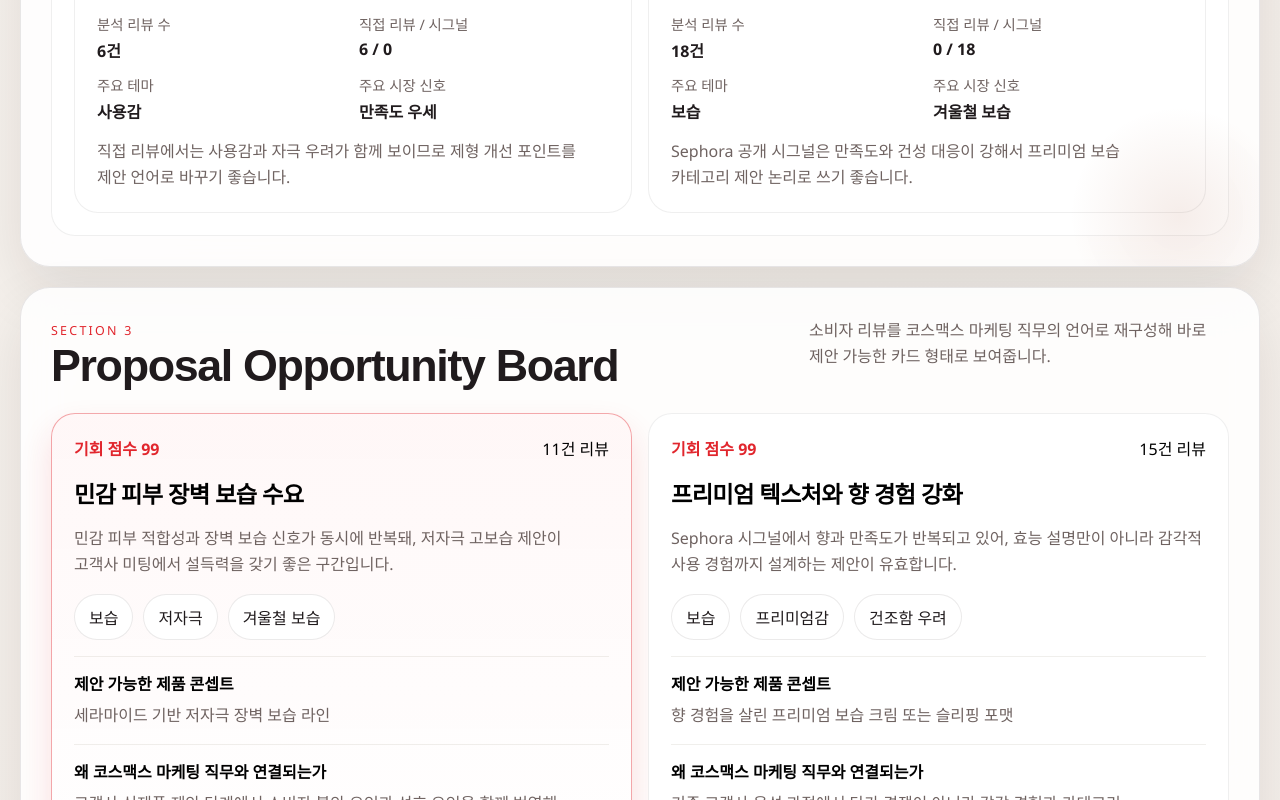
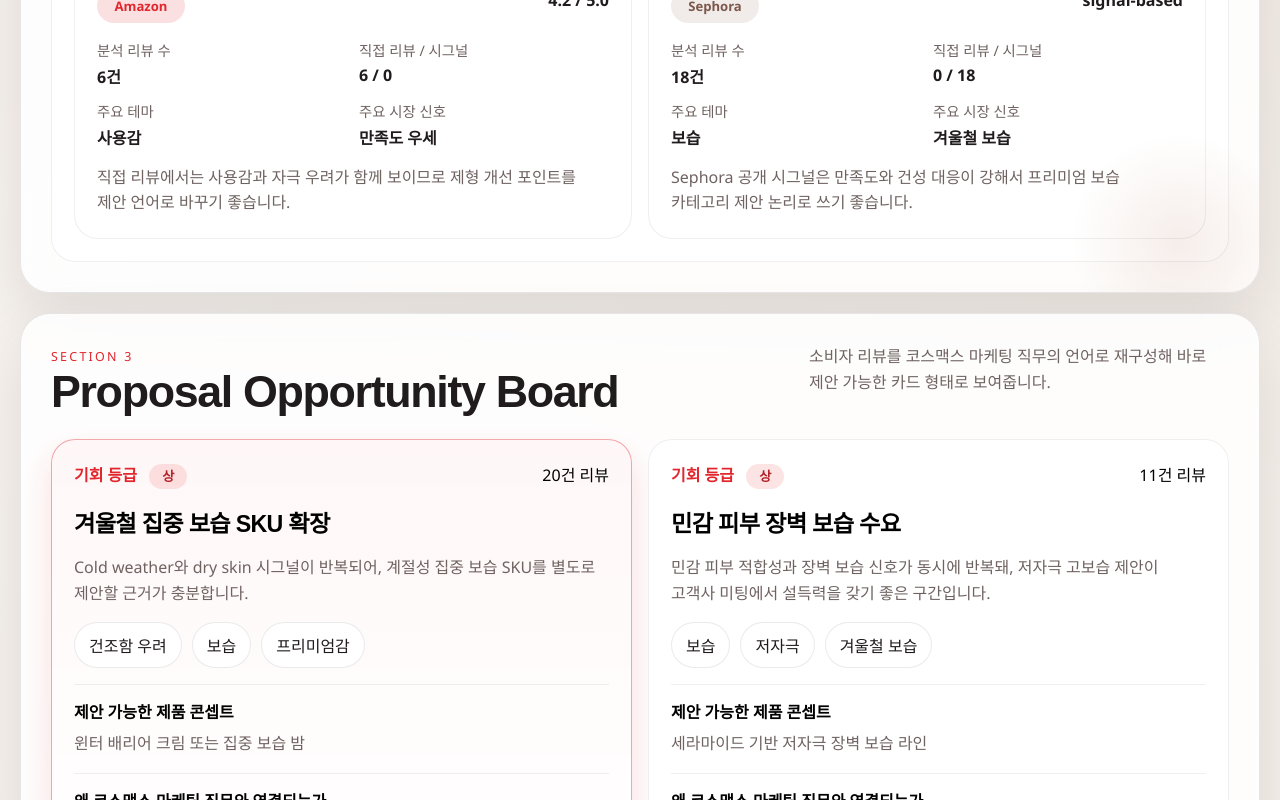
Before and after one commit to daseul1226/cosmax-consumer-sensing-portfolio, a Next.js app: page / in a window 1280 px wide. Shown: the part 2608-3408 px from the top of the page. Built offline with nearby package versions, Linux system fonts and the light colour scheme; a web font is replaced by a local one.

Commit message:
Switch opportunity score to tier grading

```diff
--- a/app/globals.css
+++ b/app/globals.css
@@ -473,6 +473,13 @@ input:focus {
   grid-template-columns: repeat(3, minmax(0, 1fr));
 }
 
+.proposal-summary-top {
+  display: flex;
+  align-items: center;
+  justify-content: space-between;
+  gap: 12px;
+}
+
 .channel-card dl {
   display: grid;
   grid-template-columns: repeat(2, minmax(0, 1fr));
@@ -565,6 +572,77 @@ input:focus {
   color: var(--ink);
   font-weight: 600;
   line-height: 1.6;
+}
+
+.level-badge {
+  display: inline-flex;
+  align-items: center;
+  justify-content: center;
+  min-width: 38px;
+  padding: 6px 10px;
+  border-radius: 999px;
+  font-style: normal;
+  font-size: 0.82rem;
+  font-weight: 800;
+  line-height: 1;
+}
+
+.level-badge.high {
+  background: rgba(225, 38, 45, 0.12);
+  color: #b32026;
+}
+
+.level-badge.medium {
+  background: rgba(140, 98, 84, 0.14);
+  color: #7a5447;
+}
+
+.level-badge.low {
+  background: rgba(32, 27, 29, 0.08);
+  color: #5d5350;
+}
+
+.opportunity-top em {
+  margin-left: 8px;
+}
+
+.opportunity-criteria {
+  display: grid;
+  gap: 14px;
+  margin-top: 18px;
+  padding: 22px;
+  border-radius: 24px;
+  border: 1px solid rgba(32, 27, 29, 0.08);
+  background: rgba(255, 250, 248, 0.9);
+}
+
+.opportunity-criteria > strong {
+  font-size: 1.05rem;
+}
+
+.criteria-grid {
+  display: grid;
+  grid-template-columns: repeat(3, minmax(0, 1fr));
+  gap: 14px;
+}
+
+.criteria-item {
+  display: grid;
+  gap: 10px;
+  padding: 18px;
+  border-radius: 20px;
+  border: 1px solid rgba(32, 27, 29, 0.07);
+  background: rgba(255, 255, 255, 0.92);
+}
+
+.criteria-item p,
+.criteria-note {
+  color: var(--muted);
+  line-height: 1.65;
+}
+
+.criteria-note {
+  font-size: 0.95rem;
 }
 
 .opportunity-card.active {
@@ -726,6 +804,7 @@ input:focus {
   .stats-grid,
   .workflow-strip,
   .dashboard-grid,
+  .criteria-grid,
   .proposal-summary-grid {
     grid-template-columns: 1fr;
   }
--- a/components/portfolio-dashboard.tsx
+++ b/components/portfolio-dashboard.tsx
@@ -42,7 +42,21 @@ function getEvidenceKindLabel(kind: string) {
   return kind === "review_quote" ? "공개 리뷰 인용" : "리뷰 시그널";
 }
 
+function getOpportunityLevel(score: number) {
+  if (score >= 85) {
+    return { label: "상", tone: "high" as const };
+  }
+
+  if (score >= 70) {
+    return { label: "중", tone: "medium" as const };
+  }
+
+  return { label: "하", tone: "low" as const };
+}
+
 function EvidenceDetail({ card, evidence }: { card: OpportunityCard; evidence: EnrichedEvidence }) {
+  const evidenceLevel = getOpportunityLevel(evidence.opportunity_score);
+
   return (
     <article className="detail-card">
       <div className="detail-header">
@@ -54,8 +68,8 @@ function EvidenceDetail({ card, evidence }: { card: OpportunityCard; evidence: E
           <h3>{evidence.product_name}</h3>
         </div>
         <div className="detail-score">
-          <strong>{evidence.opportunity_score}</strong>
-          <span>opportunity score</span>
+          <strong>{evidenceLevel.label}</strong>
+          <span>리뷰 등급</span>
         </div>
       </div>
 
@@ -78,9 +92,7 @@ function EvidenceDetail({ card, evidence }: { card: OpportunityCard; evidence: E
         </div>
       </div>
 
-      <blockquote className="review-quote">
-        {evidence.quote_excerpt ?? evidence.review_summary}
-      </blockquote>
+      <blockquote className="review-quote">{evidence.quote_excerpt ?? evidence.review_summary}</blockquote>
 
       <div className="detail-panel muted">
         <strong>리뷰 설명</strong>
@@ -194,8 +206,8 @@ export default function PortfolioDashboard({ evidenceItems }: { evidenceItems: C
             <h1>COSMAX Consumer Sensing Proposal</h1>
             <p className="hero-description">
               이 화면은 라이브 크롤러가 아니라 <strong>실제 공개 리뷰 인용과 상품 페이지 시그널을 수동 큐레이션한 데이터셋</strong>
-              을 기반으로 작동합니다. 현재는 <strong>{evidenceItems.length}건</strong>의 공개 리뷰를 기준으로 분석했지만, 입사 후에는 더 많은
-              글로벌 리뷰 데이터를 확보하고 사내 데이터까지 함께 분석해 인사이트의 정확도와 제안의 완성도를 더욱 높이고 싶습니다.
+              을 기반으로 작동합니다. 현재는 <strong>{evidenceItems.length}건</strong>의 공개 리뷰를 기준으로 분석했지만, 입사 후에는 더 많은 글로벌
+              리뷰 데이터를 확보하고 사내 데이터까지 함께 분석해 인사이트의 정확도와 제안의 완성도를 더욱 높이고 싶습니다.
             </p>
           </div>
 
@@ -222,7 +234,7 @@ export default function PortfolioDashboard({ evidenceItems }: { evidenceItems: C
           </div>
           <div className="workflow-step">
             <span>03</span>
-            <p>반복 니즈와 제형 기회 점수화</p>
+            <p>반복 니즈와 제형 기회 정리</p>
           </div>
           <div className="workflow-step">
             <span>04</span>
@@ -250,7 +262,7 @@ export default function PortfolioDashboard({ evidenceItems }: { evidenceItems: C
         <article className="stat-card">
           <span className="stat-label">제안 기회 카드</span>
           <strong>{analysis.metrics.opportunityCount}개</strong>
-          <p>리뷰가 2건 이상 겹치는 영역만 카드로 노출해 과장된 해석을 줄였습니다.</p>
+          <p>일회성 의견은 제외하고, 여러 리뷰에서 반복된 니즈만 기회로 정리했습니다.</p>
         </article>
       </section>
 
@@ -274,10 +286,7 @@ export default function PortfolioDashboard({ evidenceItems }: { evidenceItems: C
           </label>
           <label>
             <span>리뷰 타입</span>
-            <select
-              value={filters.evidenceKind}
-              onChange={(event) => setFilters({ ...filters, evidenceKind: event.target.value })}
-            >
+            <select value={filters.evidenceKind} onChange={(event) => setFilters({ ...filters, evidenceKind: event.target.value })}>
               <option value="all">전체</option>
               <option value="review_quote">공개 리뷰 인용</option>
               <option value="review_signal">리뷰 시그널</option>
@@ -482,6 +491,7 @@ export default function PortfolioDashboard({ evidenceItems }: { evidenceItems: C
         <div className="opportunity-grid">
           {analysis.opportunityCards.map((card) => {
             const active = activeOpportunity?.id === card.id;
+            const opportunityLevel = getOpportunityLevel(card.opportunityScore);
 
             return (
               <button
@@ -491,7 +501,9 @@ export default function PortfolioDashboard({ evidenceItems }: { evidenceItems: C
                 type="button"
               >
                 <div className="opportunity-top">
-                  <span>기회 점수 {card.opportunityScore}</span>
+                  <span>
+                    기회 등급 <em className={`level-badge ${opportunityLevel.tone}`}>{opportunityLevel.label}</em>
+                  </span>
                   <span>{card.evidenceCount}건 리뷰</span>
                 </div>
                 <h3>{card.title}</h3>
@@ -512,6 +524,26 @@ export default function PortfolioDashboard({ evidenceItems }: { evidenceItems: C
               </button>
             );
           })}
+        </div>
+        <div className="opportunity-criteria">
+          <strong>기회 등급 산출 기준</strong>
+          <div className="criteria-grid">
+            <div className="criteria-item">
+              <span className="level-badge high">상</span>
+              <p>여러 리뷰에서 반복되고 Amazon과 Sephora처럼 복수 채널에서 함께 확인되며 시장 시그널이 강한 경우</p>
+            </div>
+            <div className="criteria-item">
+              <span className="level-badge medium">중</span>
+              <p>반복 리뷰가 충분하거나 특정 채널 안에서 제안 포인트가 비교적 뚜렷하게 드러나는 경우</p>
+            </div>
+            <div className="criteria-item">
+              <span className="level-badge low">하</span>
+              <p>초기 검토는 필요하지만 반복 리뷰 수나 채널 교차 신호가 아직 제한적인 경우</p>
+            </div>
+          </div>
+          <p className="criteria-note">
+            현재 등급은 규칙 기반 데모 로직으로 계산되며, 반복 리뷰 수, 채널 교차 여부, 시장 시그널 태그 강도를 함께 반영합니다.
+          </p>
         </div>
       </section>
 
@@ -591,9 +623,15 @@ export default function PortfolioDashboard({ evidenceItems }: { evidenceItems: C
         </div>
 
         <div className="proposal-summary-grid">
-          {finalProposalCards.map((card, index) => (
+          {finalProposalCards.map((card, index) => {
+            const proposalLevel = getOpportunityLevel(card.opportunityScore);
+
+            return (
               <article className="proposal-summary-card" key={`summary-${card.id}`}>
+                <div className="proposal-summary-top">
                   <span className="proposal-summary-index">{`OPPORTUNITY ${String(index + 1).padStart(2, "0")}`}</span>
+                  <span className={`level-badge ${proposalLevel.tone}`}>{proposalLevel.label}</span>
+                </div>
                 <h3>{card.title}</h3>
                 <p>{card.summary}</p>
                 <div className="proposal-summary-note">
@@ -601,7 +639,8 @@ export default function PortfolioDashboard({ evidenceItems }: { evidenceItems: C
                   <span>{card.proposalConcept}</span>
                 </div>
               </article>
-          ))}
+            );
+          })}
         </div>
       </section>
     </main>
--- a/lib/analysis.ts
+++ b/lib/analysis.ts
@@ -203,11 +203,11 @@ function enrichEvidence(evidence: ConsumerEvidence): EnrichedEvidence {
   const opportunityScore = Math.min(
     99,
     Math.round(
-      36 +
-        themeExtraction.labels.length * 8 +
-        painExtraction.labels.length * 10 +
-        marketExtraction.labels.length * 12 +
-        (evidence.evidence_kind === "review_signal" ? 4 : 0) +
+      28 +
+        themeExtraction.labels.length * 5 +
+        painExtraction.labels.length * 7 +
+        marketExtraction.labels.length * 9 +
+        (evidence.evidence_kind === "review_signal" ? 3 : 0) +
         ((evidence.review_count ?? 0) >= 2000 ? 6 : 0),
     ),
   );
@@ -297,10 +297,10 @@ function buildOpportunityCards(items: EnrichedEvidence[]): OpportunityCard[] {
       const opportunityScore = Math.min(
         99,
         Math.round(
-          40 +
-            evidenceItems.length * 8 +
-            sourceMix.length * 6 +
-            average(evidenceItems.map((item) => item.market_signal_tags.length)) * 8,
+          28 +
+            evidenceItems.length * 2 +
+            sourceMix.length * 8 +
+            average(evidenceItems.map((item) => item.market_signal_tags.length)) * 9,
         ),
       );
 
```
Lines whose indentation alone changed are shown as unchanged.
